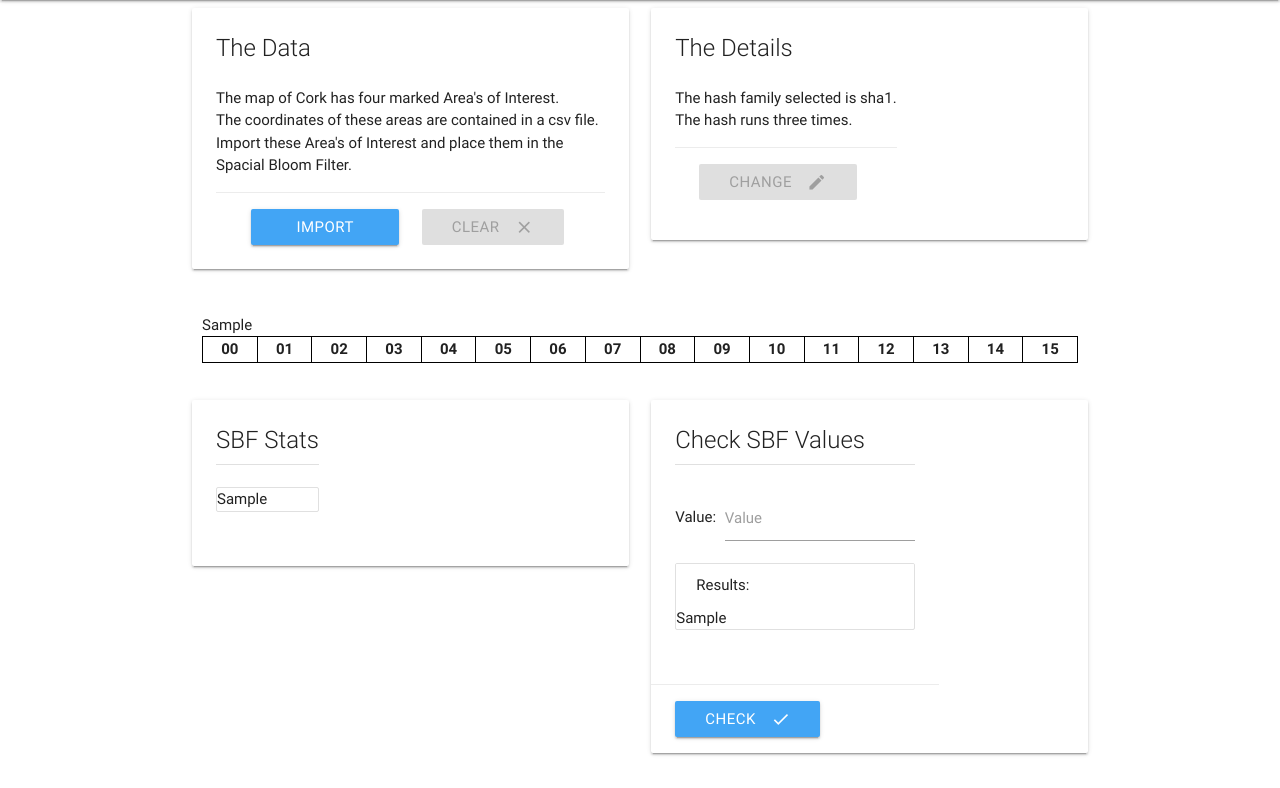
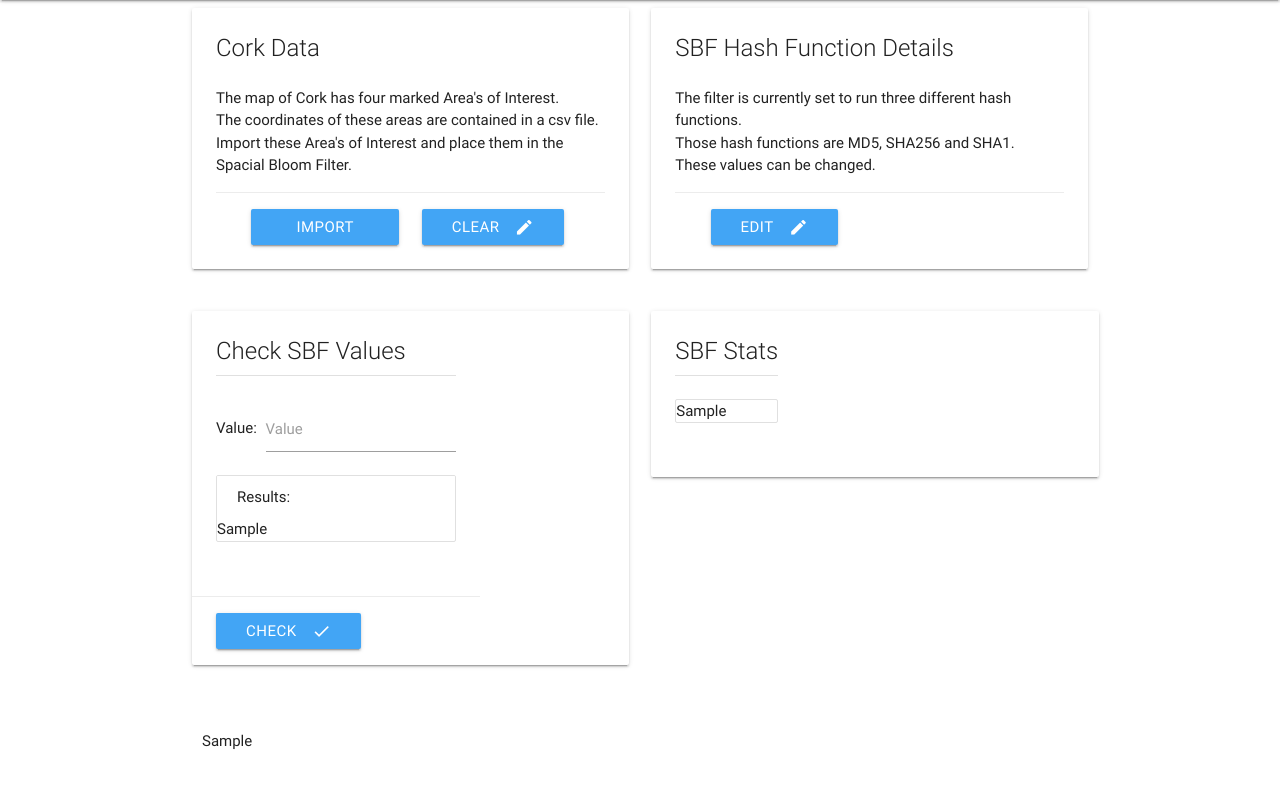
Before and after one commit to Taplin18/FYP, a Flask app: template templates/index.html in a window 1280 px wide. Shown: the part 64-852 px from the top of the page. After the commit the page ends 813 px from the top, so only its background shows below. Run offline with Flask 2, Linux system fonts and the light colour scheme; the template is opened without the code that fills it: most values are stand-ins (such as "Sample title", 1, 10 or a date in 2020); lists and menus that the app fills with data are empty; parts of the project's set-up code (start-up, migrations or seed data) failed here and were passed over.

Commit message:
Fixed display for bigger filter

```diff
--- a/application.py
+++ b/application.py
@@ -5,15 +5,18 @@ application = Flask(__name__)
 
 application.secret_key = 'any random string'
 
-format_layout = Layout()
-my_sbf = sbf(4, 'sha1', 3)
+CELL_NUM = 10
+HASH_FAM = ['md5', 'SHA256', 'sha1']
+
+format_layout = Layout(CELL_NUM)
+my_sbf = sbf(CELL_NUM, HASH_FAM, 1)
 
 
 @application.route('/')
 def index():
     sbf_table, sbf_stats, check_result = "", "", ""
-    sbf_table = format_layout.load_initial_table()
-    sbf_stats = format_layout.load_initial_stats()
+    sbf_table = format_layout.load_table(my_sbf.get_filter())
+    sbf_stats = format_layout.load_stats(my_sbf.get_stats())
 
     session['sbf_table'] = sbf_table
     session['sbf_stats'] = sbf_stats
@@ -26,7 +29,6 @@ def index():
 @application.route('/import_sbf', methods=['POST'])
 def import_sbf():
     check_result = session.get('check_result')
-    sbf_table = ""
 
     my_sbf.insert_from_file()
     sbf_table = format_layout.load_table(my_sbf.get_filter())
@@ -53,5 +55,21 @@ def check_sbf():
                                check_result=Markup(check_result))
 
 
+@application.route('/clear_sbf', methods=['POST'])
+def clear_sbf():
+    check_result = session.get('check_result')
+
+    my_sbf.clear_filter()
+    sbf_table = format_layout.load_table(my_sbf.get_filter())
+    sbf_stats = format_layout.load_stats(my_sbf.get_stats())
+
+    session['sbf_table'] = sbf_table
+    session['sbf_stats'] = sbf_stats
+
+    return render_template('index.html', sbf_table=Markup(sbf_table), sbf_stats=Markup(sbf_stats),
+                           check_result=Markup(check_result))
+
+
+
 if __name__ == '__main__':
     application.run(debug=True)
--- a/templates/index.html
+++ b/templates/index.html
@@ -53,10 +53,10 @@
 
         <div class="container">
             <div class="row">
-                <div class="col s6 m6">
+                <div class="col s12 m6">
                     <div class="card horizontal">
                         <div class="card-content">
-                            <span class="card-title">The Data</span>
+                            <span class="card-title">Cork Data</span>
                             <div class="section">
                                 <p>
                                     The map of Cork has four marked Area's of Interest.<br>
@@ -67,16 +67,15 @@
                             <div class="card-action">
                                 <div class="col s6 m6">
                                     <form action="{{ url_for('import_sbf') }}" method="post">
-                                        <button class="btn waves-effect waves-light blue lighten-1 " type="submit">
+                                        <button class="btn waves-effect waves-light blue lighten-1" type="submit">
                                             Import<i class="material-icons right">file_upload</i>
                                         </button>
                                     </form>
                                 </div>
                                 <div class="col s6 m6">
-                                    <form action="#" method="post">
-                                        <input type="hidden" name="sbf_clear" id="sbf_clear" value="sbf_clear">
-                                        <button class="btn waves-effect waves-light blue lighten-1 disabled" type="submit">
-                                            Clear<i class="material-icons right">clear</i>
+                                    <form action="{{ url_for('clear_sbf') }}" method="post">
+                                        <button class="btn waves-effect waves-light blue lighten-1" type="submit">
+                                            Clear<i class="material-icons right">edit</i>
                                         </button>
                                     </form>
                                 </div>
@@ -85,22 +84,25 @@
                     </div>
                 </div>
 
-                <div class="col s6 m6">
+                <div class="col s12 m6">
                     <div class="card horizontal">
                         <div class="card-content">
-                            <span class="card-title">The Details</span>
+                            <span class="card-title">SBF Hash Function Details</span>
                             <div class="section">
                                 <p>
-                                    The hash family selected is sha1.<br>
-                                    The hash runs three times.
+                                    The filter is currently set to run three different hash functions.<br>
+                                    Those hash functions are MD5, SHA256 and SHA1.<br>
+                                    These values can be changed.
                                 </p>
                             </div>
                             <div class="card-action">
-                                <form action="#" method="post">
-                                    <button class="btn waves-effect waves-light blue lighten-1 disabled" type="submit">
-                                        Change<i class="material-icons right">edit</i>
-                                    </button>
-                                </form>
+                                <div class="col s6 m6">
+                                    <form action="#" method="post">
+                                        <button class="btn waves-effect waves-light blue lighten-1" type="submit">
+                                            Edit<i class="material-icons right">edit</i>
+                                        </button>
+                                    </form>
+                                </div>
                             </div>
                         </div>
                     </div>
@@ -108,55 +110,7 @@
             </div>
 
             <div class="row">
-                <div class="col s12">
-                    <div class="sbf">
-                        <table id="myTable" class="centered">
-                            <thead>
-                                <tr>
-                                    <th>00</th>
-                                    <th>01</th>
-                                    <th>02</th>
-                                    <th>03</th>
-                                    <th>04</th>
-                                    <th>05</th>
-                                    <th>06</th>
-                                    <th>07</th>
-                                    <th>08</th>
-                                    <th>09</th>
-                                    <th>10</th>
-                                    <th>11</th>
-                                    <th>12</th>
-                                    <th>13</th>
-                                    <th>14</th>
-                                    <th>15</th>
-                                </tr>
-                            </thead>
-                            <tbody>
-                                <tr>
-                                    {{ sbf_table }}
-                                </tr>
-                            </tbody>
-                        </table>
-                    </div>
-                </div>
-            </div>
-
-            <div class="row">
                 <div class="col s12 m6">
-                    <div class="card horizontal">
-                        <div class="card-content">
-                            <span class="card-title">SBF Stats</span>
-                            <div class="divider"></div>
-                            <div class="section">
-                                <ul class="collection">
-                                    {{ sbf_stats }}
-                                </ul>
-                            </div>
-                        </div>
-                    </div>
-                </div>
-
-                <div class="col s6 m6">
                     <div class="card horizontal">
                         <form action="{{ url_for('check_sbf') }}" method="post">
                             <div class="card-content">
@@ -182,6 +136,34 @@
                         </form>
                     </div>
                 </div>
+
+                <div class="row">
+                    <div class="col s12 m6">
+                        <div class="card horizontal">
+                            <div class="card-content">
+                                <span class="card-title">SBF Stats</span>
+                                <div class="divider"></div>
+                                <div class="section">
+                                    <ul class="collection">
+                                        {{ sbf_stats }}
+                                    </ul>
+                                </div>
+                            </div>
+                        </div>
+                    </div>
+                </div>
+            </div>
+
+            <div class="row">
+                <div class="col s12 m12">
+                    <div class="sbf">
+                        <table id="myTable" class="centered">
+                            <tbody>
+                                {{ sbf_table }}
+                            </tbody>
+                        </table>
+                    </div>
+                </div>
             </div>
         </div>
 
```
Also changed, not shown: scripts/layout.py (+8 -21 lines).
